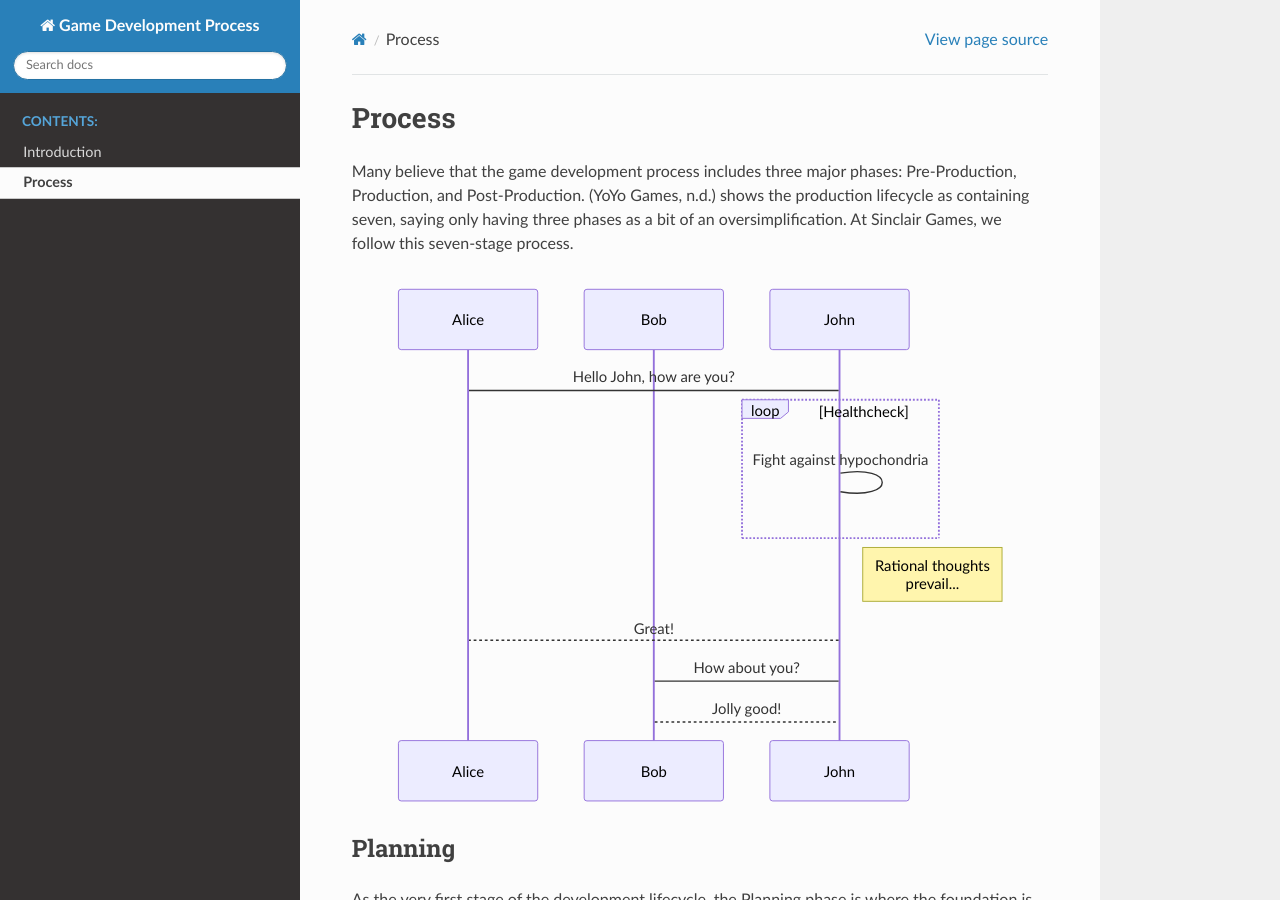
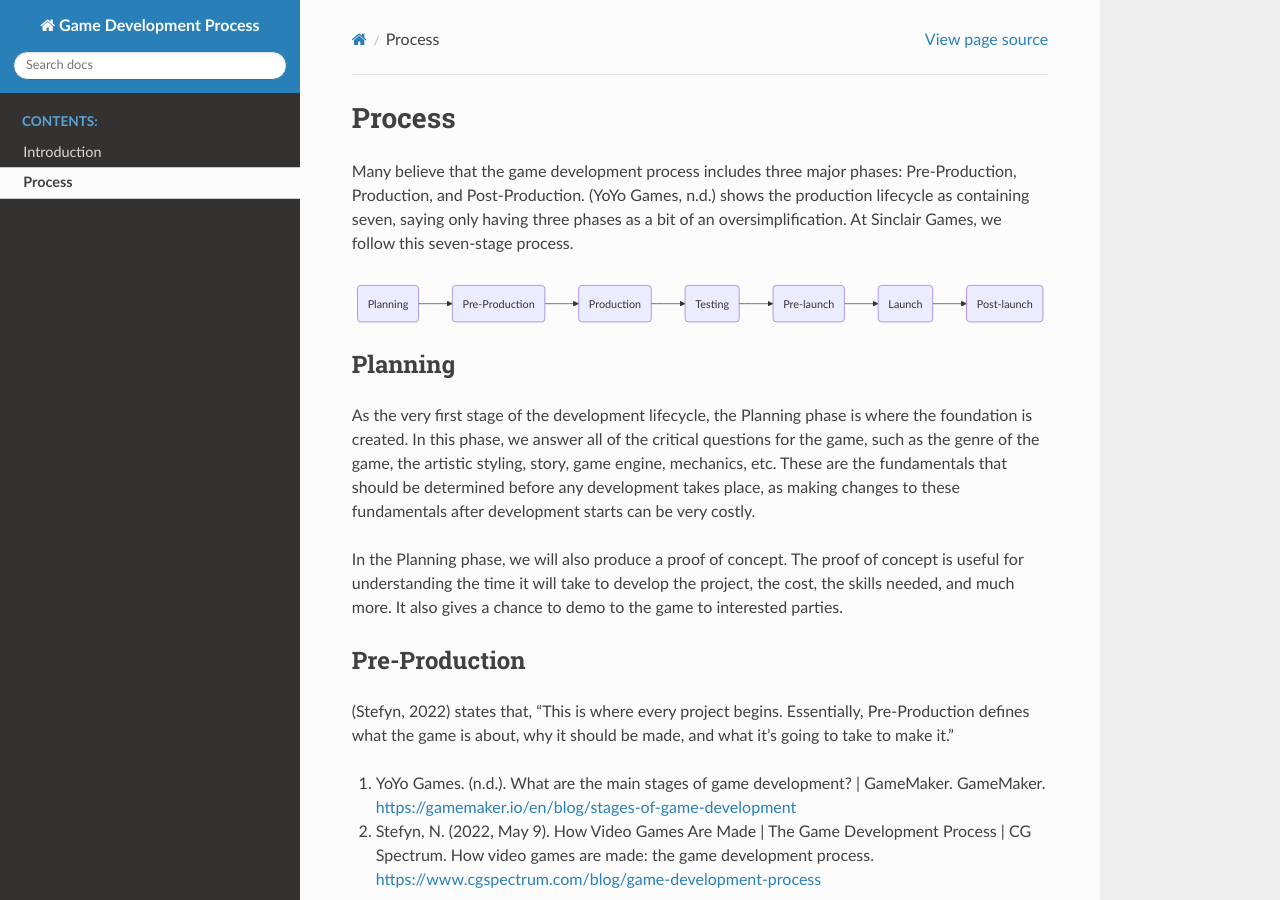
Before and after one commit to hsinclair6140/caffeine-giant, a Sphinx documentation site: the page built from doc/process.rst, in a window 1280 px wide and 900 px high. Built offline with Sphinx 7.4.7 and the Read the Docs theme 2.0.0, drawn with Linux system fonts in a browser that asks for light colours.

```diff
--- a/doc/process.rst
+++ b/doc/process.rst
@@ -5,17 +5,20 @@ Many believe that the game development process includes three major phases: Pre-
 
 .. mermaid::
 
-   sequenceDiagram
-      participant Alice
-      participant Bob
-      Alice->John: Hello John, how are you?
-      loop Healthcheck
-          John->John: Fight against hypochondria
-      end
-      Note right of John: Rational thoughts <br/>prevail...
-      John-->Alice: Great!
-      John->Bob: How about you?
-      Bob-->John: Jolly good!
+    flowchart LR
+            Planning("Planning")
+            PreProduction("Pre-Production")
+            Production("Production")
+            Testing("Testing")
+            PreLaunch("Pre-launch")
+            Launch("Launch")
+            PostLaunch("Post-launch")
+            Planning --> PreProduction
+            PreProduction --> Production
+            Production --> Testing
+            Testing --> PreLaunch
+            PreLaunch --> Launch
+            Launch --> PostLaunch
 
 Planning
 --------
```
Also changed, not shown: 7 other files.
